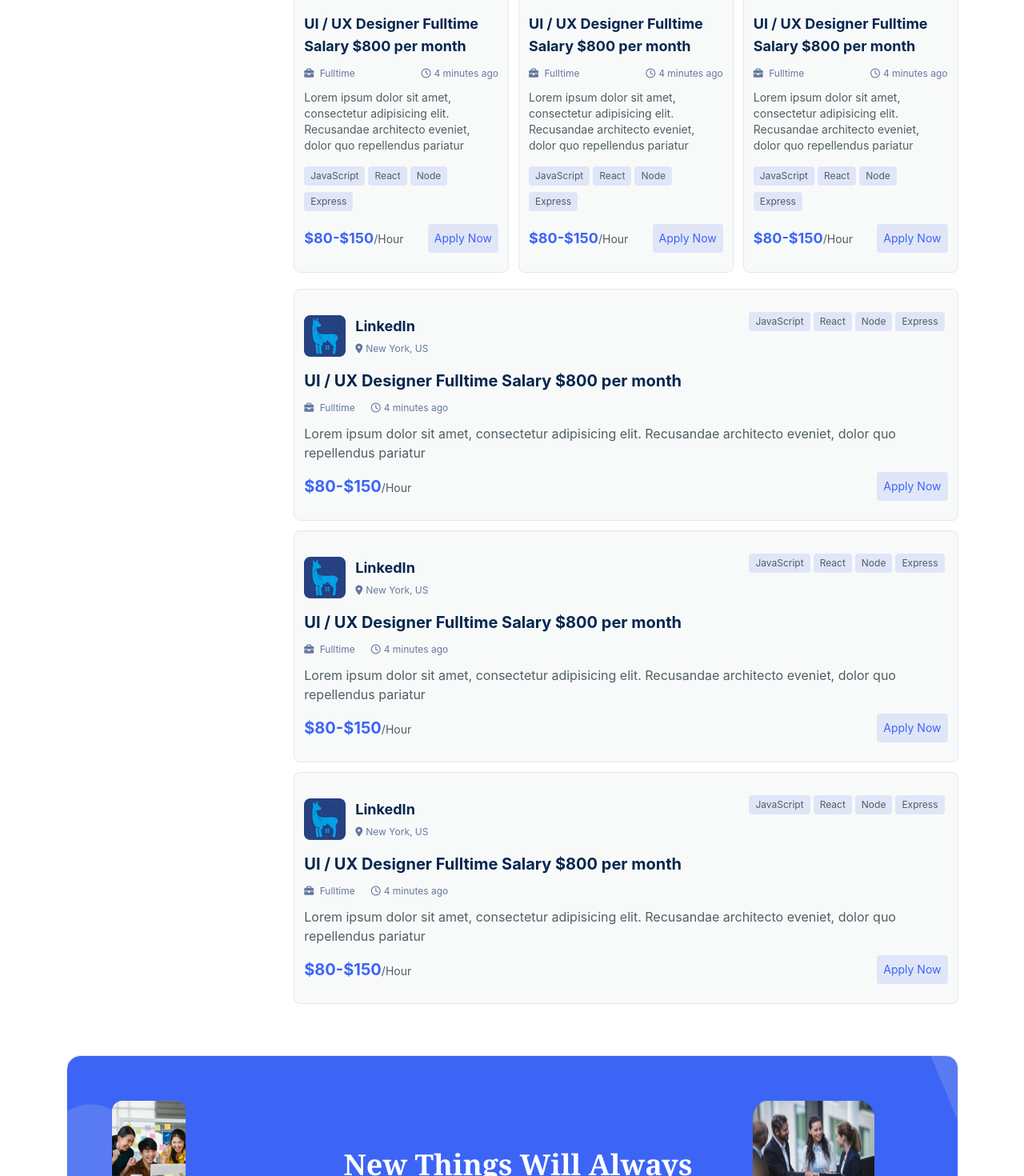
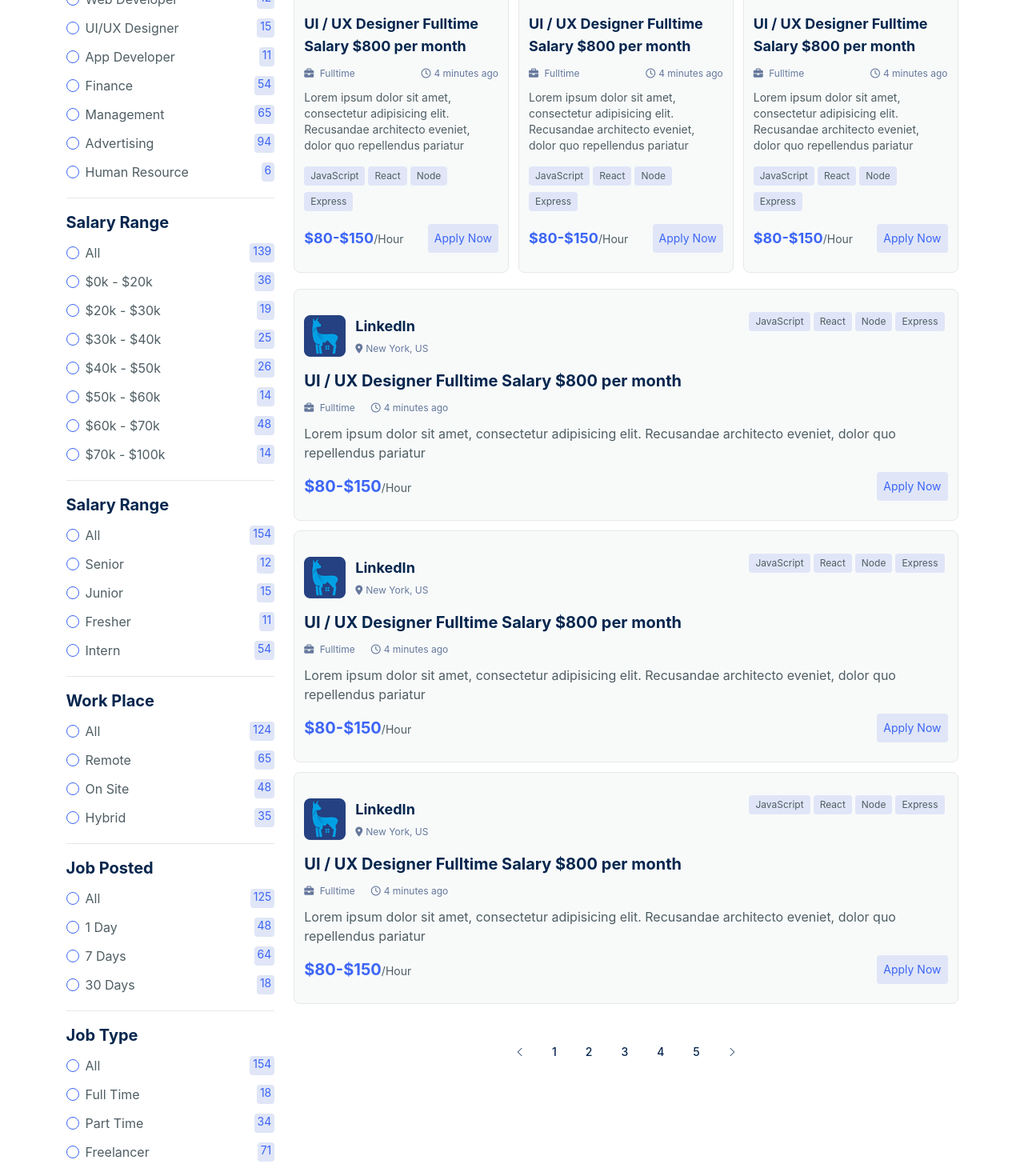
Before and after one commit to munimrahman/pro-peak-job-portal, a React (Create React App) app: page /find-jobs in a window 1280 px wide. Shown: the part 560-2030 px from the top of the page at 80% size. Built offline with nearby package versions, Linux system fonts and the light colour scheme.

Commit message:
find job

```diff
--- a/src/Components/ButtonInfo/ButtonInfo.jsx
+++ b/src/Components/ButtonInfo/ButtonInfo.jsx
@@ -4,7 +4,7 @@ import React from 'react';
 function ButtonInfo({ children, className, ...rest }) {
     return (
         <button
-            className={`bg-info text-primary text-sm p-2 rounded hover:bg-primary hover:text-white ${
+            className={`bg-info text-primary text-sm p-2 rounded hover:bg-primary hover:text-white transition duration-300 ${
                 className || ''
             }`}
             {...rest}
--- a/src/Components/ButtonPrimary/ButtonPrimary.jsx
+++ b/src/Components/ButtonPrimary/ButtonPrimary.jsx
@@ -4,7 +4,7 @@ import React from 'react';
 function ButtonPrimary({ children, className, ...rest }) {
     return (
         <button
-            className={`btn btn-sm text-xs sm:btn-md btn-primary md:hover:btn-secondary text-white ${
+            className={`btn btn-sm text-xs sm:btn-md btn-primary md:hover:btn-secondary text-white transition duration-300 ${
                 className || ''
             }`}
             {...rest}
--- /dev/null
+++ b/src/Pages/JobList/AdvFilter/AdvFilter.jsx
@@ -0,0 +1,78 @@
+/* eslint-disable jsx-a11y/label-has-associated-control */
+import React from 'react';
+import FilterOption from './FilterOption';
+
+function AdvFilter() {
+    return (
+        <>
+            <div>
+                <h3 className="text-xl text-secondary font-bold mt-4 mb-2">Industry</h3>
+                <FilterOption name="All" vacancies={180} />
+                <FilterOption name="Web Developer" vacancies={12} />
+                <FilterOption name="UI/UX Designer" vacancies={15} />
+                <FilterOption name="App Developer" vacancies={11} />
+                <FilterOption name="Finance" vacancies={54} />
+                <FilterOption name="Management" vacancies={65} />
+                <FilterOption name="Advertising" vacancies={94} />
+                <FilterOption name="Human Resource" vacancies={6} />
+
+                <div className="border-b pt-2" />
+            </div>
+            <div>
+                <h3 className="text-xl text-secondary font-bold mt-4 mb-2">Salary Range</h3>
+                <FilterOption name="All" vacancies={139} />
+                <FilterOption name="$0k - $20k" vacancies={36} />
+                <FilterOption name="$20k - $30k" vacancies={19} />
+                <FilterOption name="$30k - $40k" vacancies={25} />
+                <FilterOption name="$40k - $50k" vacancies={26} />
+                <FilterOption name="$50k - $60k" vacancies={14} />
+                <FilterOption name="$60k - $70k" vacancies={48} />
+                <FilterOption name="$70k - $100k" vacancies={14} />
+
+                <div className="border-b pt-2" />
+            </div>
+            <div>
+                <h3 className="text-xl text-secondary font-bold mt-4 mb-2">Salary Range</h3>
+                <FilterOption name="All" vacancies={154} />
+                <FilterOption name="Senior" vacancies={12} />
+                <FilterOption name="Junior" vacancies={15} />
+                <FilterOption name="Fresher" vacancies={11} />
+                <FilterOption name="Intern" vacancies={54} />
+
+                <div className="border-b pt-2" />
+            </div>
+
+            <div>
+                <h3 className="text-xl text-secondary font-bold mt-4 mb-2">Work Place</h3>
+                <FilterOption name="All" vacancies={124} />
+                <FilterOption name="Remote" vacancies={65} />
+                <FilterOption name="On Site" vacancies={48} />
+                <FilterOption name="Hybrid" vacancies={35} />
+
+                <div className="border-b pt-2" />
+            </div>
+
+            <div>
+                <h3 className="text-xl text-secondary font-bold mt-4 mb-2">Job Posted</h3>
+                <FilterOption name="All" vacancies={125} />
+                <FilterOption name="1 Day" vacancies={48} />
+                <FilterOption name="7 Days" vacancies={64} />
+                <FilterOption name="30 Days" vacancies={18} />
+
+                <div className="border-b pt-2" />
+            </div>
+
+            <div>
+                <h3 className="text-xl text-secondary font-bold mt-4 mb-2">Job Type</h3>
+                <FilterOption name="All" vacancies={154} />
+                <FilterOption name="Full Time" vacancies={18} />
+                <FilterOption name="Part Time" vacancies={34} />
+                <FilterOption name="Freelancer" vacancies={71} />
+
+                <div className="border-b pt-2" />
+            </div>
+        </>
+    );
+}
+
+export default AdvFilter;
--- /dev/null
+++ b/src/Pages/JobList/AdvFilter/FilterOption.jsx
@@ -0,0 +1,16 @@
+/* eslint-disable jsx-a11y/label-has-associated-control */
+import React from 'react';
+
+function FilterOption({ name, vacancies }) {
+    return (
+        <div className="flex justify-between my-3">
+            <label className="flex justify-start items-center cursor-pointer">
+                <input type="checkbox" className="checkbox checkbox-primary checkbox-xs" />
+                <span className="ml-2 text-accent">{name}</span>
+            </label>
+            <span className="bg-info text-primary text-sm px-1 rounded">{vacancies}</span>
+        </div>
+    );
+}
+
+export default FilterOption;
--- a/src/Pages/JobList/JobList/JobList.jsx
+++ b/src/Pages/JobList/JobList/JobList.jsx
@@ -2,7 +2,9 @@
 import React from 'react';
 import JobCardThree from '../../Shared/JobCardThree/JobCardThree';
 import JobCardTwo from '../../Shared/JobCardTwo/JobCardTwo';
+import Pagination from '../../Shared/Pagination/Pagination';
 import SubscribeBox from '../../Shared/SubscribeBox/SubscribeBox';
+import AdvFilter from '../AdvFilter/AdvFilter';
 import HeaderSearch from '../HeaderSearch/HeaderSearch';
 
 function JobList() {
@@ -18,6 +20,7 @@ function JobList() {
                             Reset
                         </span>
                     </div>
+                    <AdvFilter />
                 </div>
                 {/* Job List Header */}
                 <div className="col-span-9">
@@ -85,6 +88,9 @@ function JobList() {
                         <JobCardThree />
                         <JobCardThree />
                     </div>
+                    <div className="mt-10">
+                        <Pagination />
+                    </div>
                 </div>
             </div>
             <SubscribeBox />
--- /dev/null
+++ b/src/Pages/Shared/Pagination/Pagination.jsx
@@ -0,0 +1,96 @@
+import React from 'react';
+import { Link } from 'react-router-dom';
+
+function Pagination() {
+    return (
+        // <!-- Component: Primary basic pagination -->
+        <nav>
+            <ul className="flex items-center justify-center text-sm list-none md:gap-1 text-slate-700">
+                <li>
+                    <Link
+                        to="/"
+                        className="inline-flex items-center justify-center h-10 gap-4 px-4 text-sm font-medium transition duration-300 rounded text-secondary hover:bg-info hover:text-primary active:bg-primary active:text-white"
+                    >
+                        <svg
+                            xmlns="http://www.w3.org/2000/svg"
+                            className="w-4 h-4 -mx-1"
+                            fill="none"
+                            viewBox="0 0 24 24"
+                            stroke="currentColor"
+                            strokeWidth="1.5"
+                            role="graphics-symbol"
+                        >
+                            <path
+                                strokeLinecap="round"
+                                strokeLinejoin="round"
+                                d="M15 19l-7-7 7-7"
+                            />
+                        </svg>
+                    </Link>
+                </li>
+
+                <li>
+                    <Link
+                        to="/"
+                        className="items-center justify-center h-10 px-4 py-3 text-sm font-medium transition duration-300 rounded text-secondary hover:bg-info hover:text-primary active:bg-primary active:text-white"
+                    >
+                        1
+                    </Link>
+                </li>
+                <li>
+                    <Link
+                        to="/"
+                        className="items-center justify-center h-10 px-4 py-3 text-sm font-medium transition duration-300 rounded text-secondary hover:bg-info hover:text-primary active:bg-primary active:text-white"
+                    >
+                        2
+                    </Link>
+                </li>
+                <li>
+                    <Link
+                        to="/"
+                        className="items-center justify-center h-10 px-4 py-3 text-sm font-medium transition duration-300 rounded text-secondary hover:bg-info hover:text-primary active:bg-primary active:text-white"
+                    >
+                        3
+                    </Link>
+                </li>
+                <li>
+                    <Link
+                        to="/"
+                        className="items-center justify-center h-10 px-4 py-3 text-sm font-medium transition duration-300 rounded text-secondary hover:bg-info hover:text-primary active:bg-primary active:text-white"
+                    >
+                        4
+                    </Link>
+                </li>
+                <li>
+                    <Link
+                        to="/"
+                        className="items-center justify-center h-10 px-4 py-3 text-sm font-medium transition duration-300 rounded text-secondary hover:bg-info hover:text-primary active:bg-primary active:text-white"
+                    >
+                        5
+                    </Link>
+                </li>
+                <li>
+                    <Link
+                        to="/"
+                        className="inline-flex items-center justify-center h-10 gap-4 px-4 text-sm font-medium transition duration-300 rounded text-secondary hover:bg-info hover:text-primary active:bg-primary active:text-white"
+                    >
+                        <svg
+                            xmlns="http://www.w3.org/2000/svg"
+                            className="w-4 h-4 -mx-1"
+                            fill="none"
+                            viewBox="0 0 24 24"
+                            stroke="currentColor"
+                            strokeWidth="1.5"
+                            role="graphics-symbol"
+                        >
+                            <path strokeLinecap="round" strokeLinejoin="round" d="M9 5l7 7-7 7" />
+                        </svg>
+                    </Link>
+                </li>
+            </ul>
+        </nav>
+        // <!-- End Primary basic pagination -->
+    );
+}
+
+export default Pagination;
```
